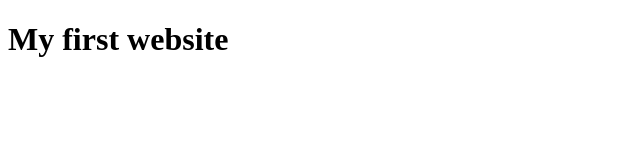
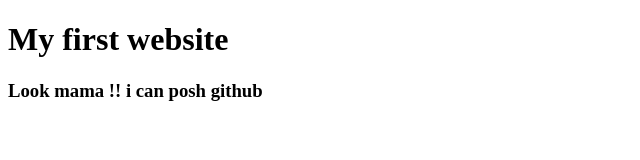
Before and after one commit to asraf27-diu/first-Website, a plain HTML site: page index.html in a window 1280 px wide. Shown: the whole page, without its empty margins (0-640 px from the left). Drawn offline with Linux system fonts and the light colour scheme.

Commit message:
learned github

```diff
--- a/index.html
+++ b/index.html
@@ -7,5 +7,6 @@
 </head>
 <body>
     <h1>My first website</h1>
+    <h3>Look mama !! i can posh github</h3>
 </body>
 </html>
```
